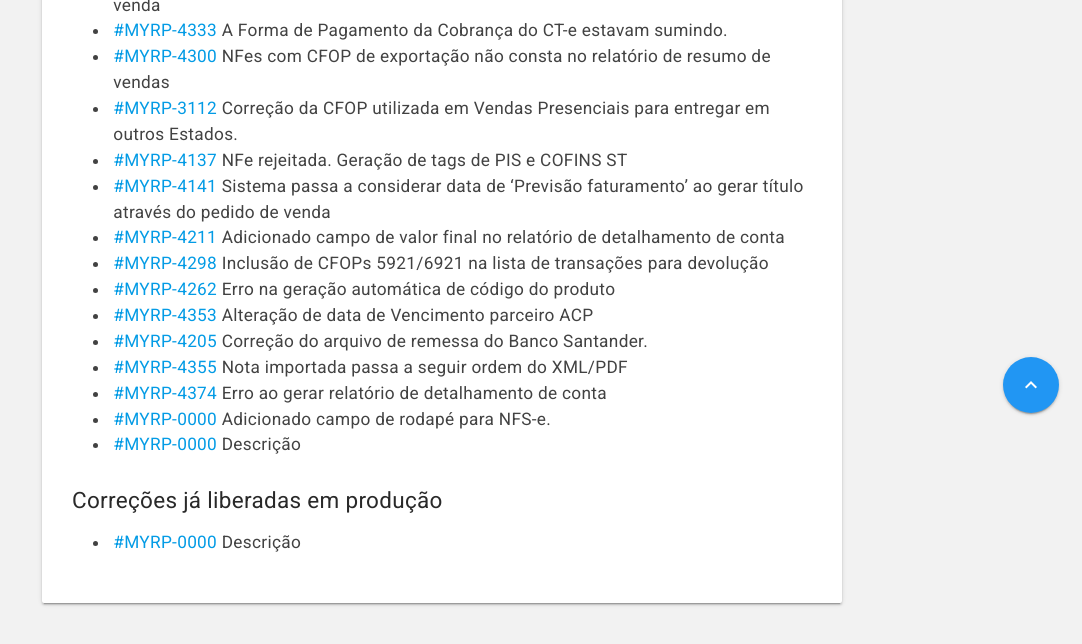
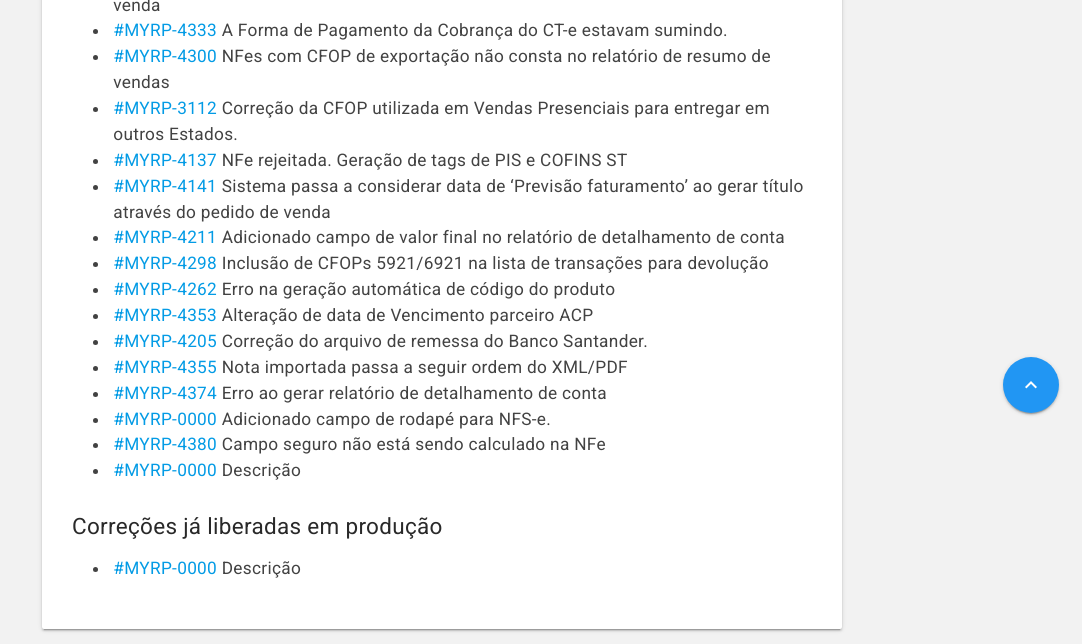
Before and after one commit to myrp-maicon/changelog-myrp, a Jekyll site: the page built from docs/myrp/19.07.01.md, in a window 1280 px wide. Shown: the part 464-1108 px from the top of the page, without its empty margins (198-1280 px from the left). Built offline with Jekyll 4.4.1, drawn with Linux system fonts in a browser that asks for light colours; nearby versions of some CDN libraries; our own code applies the rules of GitHub Pages for plain Markdown files; the repository's description, which GitHub fills in, is left out; before the commit the page ends 1082 px from its top, so only the background shows below that.

Commit message:
MYRP-4380 - Campo seguro não está sendo calculado na NFe
MYRP-4380 - Campo seguro não está sendo calculado na NFe

```diff
--- a/docs/myrp/19.07.01.md
+++ b/docs/myrp/19.07.01.md
@@ -19,6 +19,7 @@
 * [#MYRP-4355](https://devmyrp.atlassian.net/browse/MYRP-4355) Nota importada passa a seguir ordem do XML/PDF
 * [#MYRP-4374](https://devmyrp.atlassian.net/browse/MYRP-4374) Erro ao gerar relatório de detalhamento de conta
 * [#MYRP-0000](https://devmyrp.atlassian.net/browse/MYRP-4361) Adicionado campo de rodapé para NFS-e.
+* [#MYRP-4380](https://devmyrp.atlassian.net/browse/MYRP-4380) Campo seguro não está sendo calculado na NFe
 * [#MYRP-0000](https://devmyrp.atlassian.net/browse/MYRP-0000) Descrição
 
 
```
